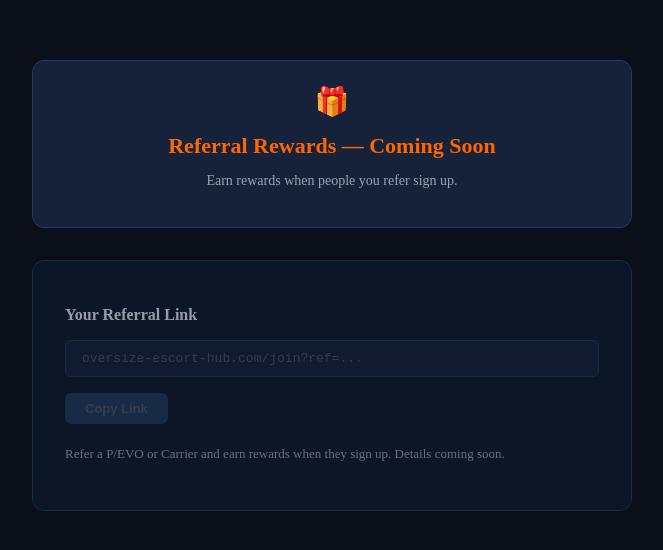
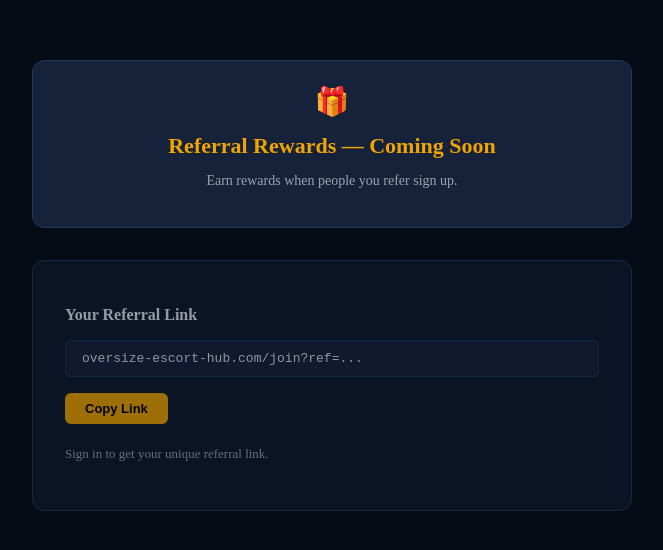
Before and after one commit to PettyMiggzy/Oversize-Escort-Hub, a Next.js app: page /referral in a window 1280 px wide. Shown: the top 550 px of the page, without its empty margins (308-971 px from the left). Built offline with nearby package versions, Linux system fonts and the light colour scheme; no server answers.

Commit message:
feat: Task 1 — referral page live link + copy button with Copied! state

```diff
--- a/app/referral/page.tsx
+++ b/app/referral/page.tsx
@@ -4,6 +4,7 @@ import { createClient } from '@/lib/supabase/client'
 
 export default function ReferralPage() {
   const [userId, setUserId] = useState<string | null>(null)
+  const [copied, setCopied] = useState(false)
 
   useEffect(() => {
     const supabase = createClient()
@@ -14,25 +15,48 @@ export default function ReferralPage() {
     ? `oversize-escort-hub.com/join?ref=${userId}`
     : 'oversize-escort-hub.com/join?ref=...'
 
+  function handleCopy() {
+    navigator.clipboard.writeText(referralLink).then(() => {
+      setCopied(true)
+      setTimeout(() => setCopied(false), 2000)
+    })
+  }
+
   return (
-    <div style={{ minHeight: '100vh', background: '#0a0f1a', color: '#fff' }}>
+    <div style={{ minHeight: '100vh', background: '#060b16', color: '#dce0e6' }}>
       <main style={{ maxWidth: 600, margin: '0 auto', padding: '60px 24px' }}>
+        {/* Coming Soon Banner */}
         <div style={{ background: '#16213a', border: '1px solid #1e3a5f', borderRadius: 12, padding: '24px 32px', marginBottom: 32, textAlign: 'center' }}>
           <div style={{ fontSize: 28, marginBottom: 8 }}>🎁</div>
-          <h1 style={{ fontSize: 22, fontWeight: 700, color: '#f60', marginBottom: 8 }}>Referral Rewards — Coming Soon</h1>
+          <h1 style={{ fontSize: 22, fontWeight: 700, color: '#f0a500', marginBottom: 8 }}>Referral Rewards — Coming Soon</h1>
           <p style={{ color: '#9ca3af', fontSize: 14 }}>Earn rewards when people you refer sign up.</p>
         </div>
 
-        <div style={{ background: '#0f1a2e', border: '1px solid #1e3a5f', borderRadius: 12, padding: 32, opacity: 0.65 }}>
+        {/* Referral Link */}
+        <div style={{ background: '#0f1a2e', border: '1px solid #1e3a5f', borderRadius: 12, padding: 32, opacity: userId ? 1 : 0.65 }}>
           <h2 style={{ fontSize: 16, fontWeight: 600, marginBottom: 16, color: '#e2e8f0' }}>Your Referral Link</h2>
-          <div style={{ background: '#16213a', border: '1px solid #1e3a5f', borderRadius: 6, padding: '10px 16px', fontFamily: 'monospace', fontSize: 13, color: '#4a5568', marginBottom: 16, wordBreak: 'break-all' }}>
+          <div style={{ background: '#16213a', border: '1px solid #1e3a5f', borderRadius: 6, padding: '10px 16px', fontFamily: 'monospace', fontSize: 13, marginBottom: 16, wordBreak: 'break-all', color: '#dce0e6' }}>
             {referralLink}
           </div>
-          <button disabled style={{ background: '#1e3a5f', color: '#4a5568', border: 'none', borderRadius: 6, padding: '8px 20px', fontWeight: 600, cursor: 'not-allowed', fontSize: 13, marginRight: 8 }}>
-            Copy Link
+          <button
+            onClick={handleCopy}
+            disabled={!userId}
+            style={{
+              background: copied ? '#15803d' : '#f0a500',
+              color: copied ? '#fff' : '#000',
+              border: 'none',
+              borderRadius: 6,
+              padding: '8px 20px',
+              fontWeight: 600,
+              cursor: userId ? 'pointer' : 'not-allowed',
+              fontSize: 13,
+              transition: 'background 0.2s',
+            }}
+          >
+            {copied ? 'Copied!' : 'Copy Link'}
           </button>
           <p style={{ color: '#9ca3af', fontSize: 13, marginTop: 20, lineHeight: 1.6 }}>
-            Refer a P/EVO or Carrier and earn rewards when they sign up. Details coming soon.
+            {userId ? 'Share this link with P/EVO or Carrier contacts to earn rewards.' : 'Sign in to get your unique referral link.'}
           </p>
         </div>
       </main>
```
